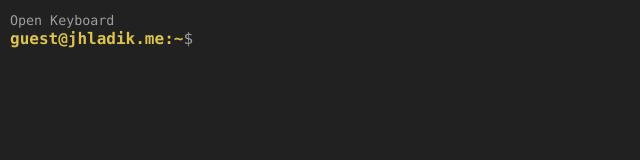
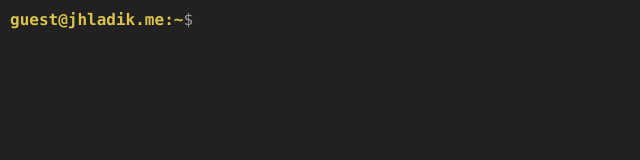
Before and after one commit to jakeh12/jakeh12.github.io, a plain HTML site: page index.html in a window 1280 px wide. Shown: the whole page, without its empty margins (0-640 px from the left). Drawn offline with Linux system fonts and the light colour scheme.

Commit message:
added some stuff

```diff
--- a/index.html
+++ b/index.html
@@ -13,8 +13,7 @@
 </head>
 <body>
 
-  <div class="terminal" id="terminal">
-      <div><button onclick="document.getElementById('left_input').focus();">Open Keyboard</button></div>
+  <div class="terminal" id="terminal" onclick="document.getElementById('left_input').focus();">
     <span class="prompt">guest@jhladik.me:~</span><span class="prompt_dollar">$&nbsp;</span><span id="left_input" class="input" contenteditable="true"></span><span id="cursor" class="cursor">&nbsp;</span><span id="right_input" class="input"></span>
   </div>
 
```
